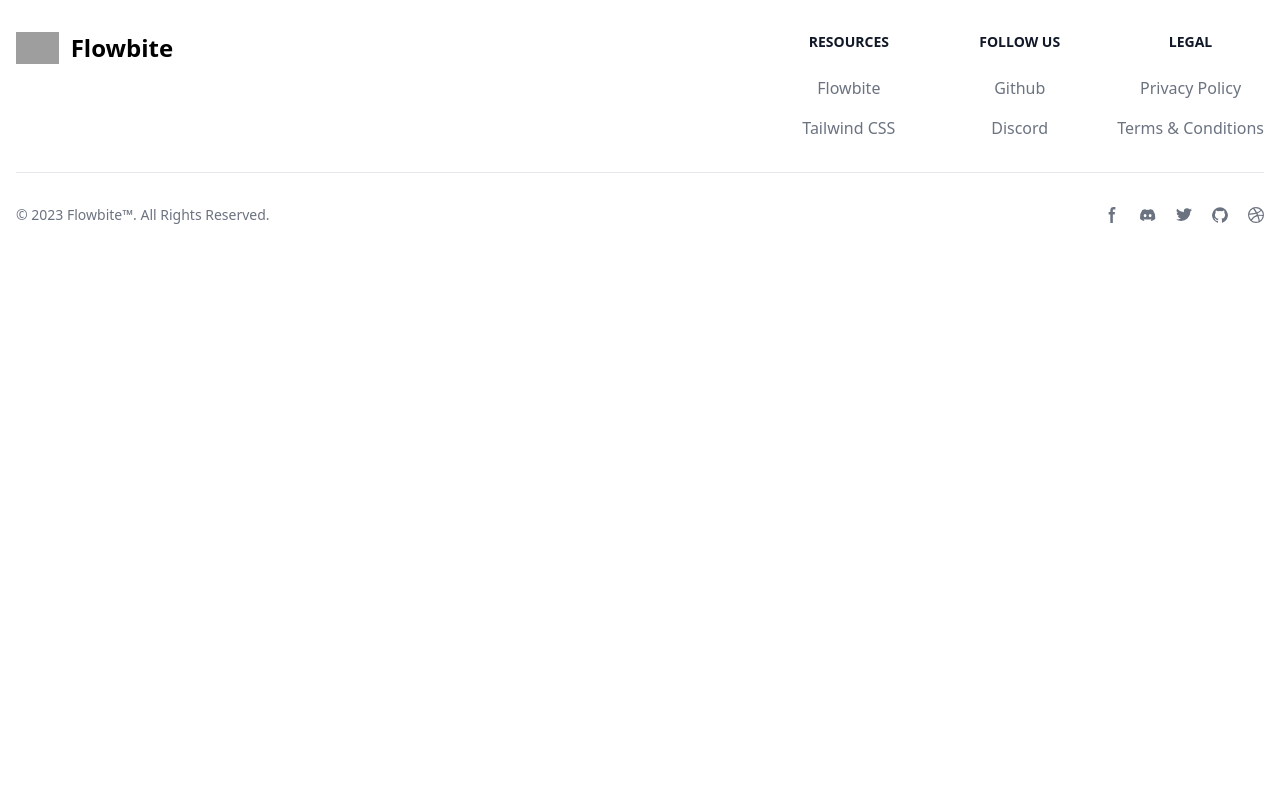
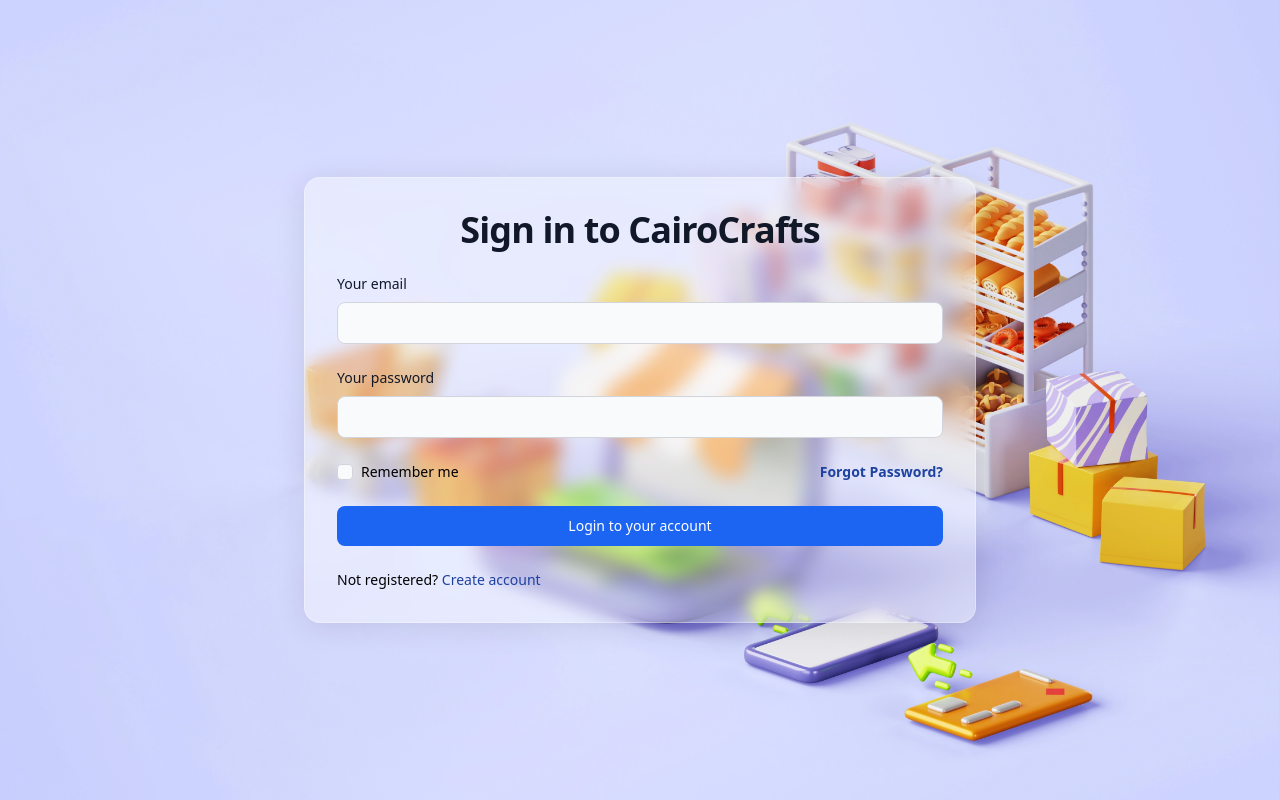
Before and after one commit to dalyDev-js/React-Project, a React (Create React App) app in the folder frontend/: page /signin in a window 1280 px wide. Shown: the top 800 px of the page. Built offline with nearby package versions, Linux system fonts and the light colour scheme; grey boxes are pictures that could not be loaded.

Commit message:
signin, signup pages

```diff
--- a/frontend/src/App.css
+++ b/frontend/src/App.css
@@ -1,38 +1,30 @@
-.App {
-  text-align: center;
+.signin-container {
+  display: flex;
+  justify-content: center;
+  align-items: center;
+  min-height: 100vh;
+  background-image: url("../public/bg-signin.webp");
+  background-size: cover;
+  background-position: center;
 }
 
-.App-logo {
-  height: 40vmin;
-  pointer-events: none;
+.signin-box {
+  /* From https://css.glass */
+  background: rgba(255, 255, 255, 0.4);
+  border-radius: 16px;
+  box-shadow: 0 4px 30px rgba(0, 0, 0, 0.1);
+  backdrop-filter: blur(8.5px);
+  -webkit-backdrop-filter: blur(8.5px);
+  border: 1px solid rgba(255, 255, 255, 0.3);
 }
 
-@media (prefers-reduced-motion: no-preference) {
-  .App-logo {
-    animation: App-logo-spin infinite 20s linear;
-  }
+.signup-container {
+  display: flex;
+  justify-content: center;
+  align-items: center;
+  min-height: 100vh;
+  background-image: url("../public/bg-signup.webp");
+  background-size: cover;
+  background-repeat: no-repeat;
+  background-attachment: fixed;
 }
-
-.App-header {
-  background-color: #282c34;
-  min-height: 100vh;
-  display: flex;
-  flex-direction: column;
-  align-items: center;
-  justify-content: center;
-  font-size: calc(10px + 2vmin);
-  color: white;
-}
-
-.App-link {
-  color: #61dafb;
-}
-
-@keyframes App-logo-spin {
-  from {
-    transform: rotate(0deg);
-  }
-  to {
-    transform: rotate(360deg);
-  }
-}
--- a/frontend/src/App.js
+++ b/frontend/src/App.js
@@ -1,10 +1,22 @@
+import { BrowserRouter, Route, Routes } from "react-router-dom";
 import "./App.css";
 import Footer from "./Components/Footer/Footer";
+import SignIn from "./Pages/SignIn/SignIn";
+import SignUp from "./Pages/SignUp/SignUp";
 
 function App() {
-  return <div className="App">
-    <Footer/>
-  </div>;
+  return (
+    <div className="App">
+      <BrowserRouter>
+        <Routes>
+          <Route path="/signin" Component={SignIn} />
+          <Route path="/signup" Component={SignUp} />
+        </Routes>
+
+        <Footer />
+      </BrowserRouter>
+    </div>
+  );
 }
 
 export default App;
--- a/frontend/src/Pages/SignIn/SignIn.js
+++ b/frontend/src/Pages/SignIn/SignIn.js
@@ -2,12 +2,13 @@
 
 function SignIn() {
   return (
-    <div>
-      <div class="w-full max-w-sm p-4 bg-white border border-gray-200 rounded-lg shadow sm:p-6 md:p-8 dark:bg-gray-800 dark:border-gray-700">
+    <div className="signin-container">
+      <div class="signin-box w-full max-w-2xl bg-white border m-10 p-5  border-gray-200 rounded-lg shadow sm:p-6 md:p-8 dark:bg-gray-800 dark:border-gray-700">
         <form class="space-y-6" action="#">
-          <h5 class="text-xl font-medium text-gray-900 dark:text-white">
-            Sign in to our platform
-          </h5>
+          <h1 class="mb-4 text-4xl text-center font-extrabold leading-none tracking-tight text-gray-900 md:text-5xl lg:text-4xl dark:text-white">
+            Sign in to CairoCrafts
+          </h1>
+
           <div>
             <label
               for="email"
@@ -18,8 +19,7 @@
               type="email"
               name="email"
               id="email"
-              class="bg-gray-50 border border-gray-300 text-gray-900 text-sm rounded-lg focus:ring-blue-500 focus:border-blue-500 block w-full p-2.5 dark:bg-gray-600 dark:border-gray-500 dark:placeholder-gray-400 dark:text-white"
-              placeholder="name@company.com"
+              class="bg-gray-50 border border-gray-300 text-gray-900 text-sm rounded-lg focus:ring-blue-600 focus:border-blue-600 block w-full p-2.5 dark:bg-gray-600 dark:border-gray-500 dark:placeholder-gray-400 dark:text-white"
               required
             />
           </div>
@@ -33,8 +33,7 @@
               type="password"
               name="password"
               id="password"
-              placeholder="••••••••"
-              class="bg-gray-50 border border-gray-300 text-gray-900 text-sm rounded-lg focus:ring-blue-500 focus:border-blue-500 block w-full p-2.5 dark:bg-gray-600 dark:border-gray-500 dark:placeholder-gray-400 dark:text-white"
+              class="bg-gray-50 border border-gray-300 text-gray-900 text-sm rounded-lg focus:ring-blue-600 focus:border-blue-600 block w-full p-2.5 dark:bg-gray-600 dark:border-gray-500 dark:placeholder-gray-400 dark:text-white"
               required
             />
           </div>
@@ -51,26 +50,26 @@
               </div>
               <label
                 for="remember"
-                class="ms-2 text-sm font-medium text-gray-900 dark:text-gray-300">
+                class="ms-2 text-sm font-medium text-black dark:text-gray-300">
                 Remember me
               </label>
             </div>
             <a
               href="#"
-              class="ms-auto text-sm text-blue-700 hover:underline dark:text-blue-500">
-              Lost Password?
+              class="ms-auto text-sm text-blue-800 font-bold hover:underline dark:text-blue-500">
+              Forgot Password?
             </a>
           </div>
           <button
             type="submit"
-            class="w-full text-white bg-blue-700 hover:bg-blue-800 focus:ring-4 focus:outline-none focus:ring-blue-300 font-medium rounded-lg text-sm px-5 py-2.5 text-center dark:bg-blue-600 dark:hover:bg-blue-700 dark:focus:ring-blue-800">
+            class="w-full text-white bg-blue-600 hover:bg-green-600 focus:ring-4 focus:outline-none focus:ring-blue-300 font-medium rounded-lg text-sm px-5 py-2.5 text-center dark:bg-blue-600 dark:hover:bg-blue-700 dark:focus:ring-blue-800">
             Login to your account
           </button>
-          <div class="text-sm font-medium text-gray-500 dark:text-gray-300">
+          <div class="text-sm font-medium text-black dark:text-gray-300">
             Not registered?{" "}
             <a
               href="#"
-              class="text-blue-700 hover:underline dark:text-blue-500">
+              class="text-blue-800 hover:underline dark:text-blue-500">
               Create account
             </a>
           </div>
--- a/frontend/src/Pages/SignUp/SignUp.js
+++ b/frontend/src/Pages/SignUp/SignUp.js
@@ -1,7 +1,108 @@
-import React from "react";
+import React, { useState } from "react";
 
 function SignUp() {
-  return <div>SignUp</div>;
+  const [bgPosition, setBgPosition] = useState("center");
+
+  const handleMouseMove = (e) => {
+    const { clientX: mouseX, clientY: mouseY } = e;
+    const { innerWidth: windowWidth, innerHeight: windowHeight } = window;
+
+    // Calculate the position as a percentage of the window size
+    const x = mouseX / windowWidth + 500; // Moves background based on x-axis
+    const y = mouseY / windowHeight + 50; // Moves background based on y-axis
+
+    setBgPosition(`${x}%  ${y}%`);
+  };
+
+  return (
+    <div
+      className="signup-container"
+      onMouseMove={handleMouseMove}
+      style={{ backgroundPosition: bgPosition }}>
+      <form class="signin-box  w-full max-w-xl p-4 bg-white border m-10  border-gray-200 rounded-lg shadow sm:p-6 md:p-8 dark:bg-gray-800 dark:border-gray-700">
+        <div class="mb-5">
+          <label
+            for="email"
+            class="block mb-2 text-sm font-medium text-gray-900 dark:text-white">
+            Your name
+          </label>
+          <input
+            type="text"
+            id="name"
+            class="shadow-sm bg-gray-50 border border-gray-300 text-gray-900 text-sm rounded-lg focus:ring-blue-500 focus:border-blue-500 block w-full p-2.5 dark:bg-gray-700 dark:border-gray-600 dark:placeholder-gray-400 dark:text-white dark:focus:ring-blue-500 dark:focus:border-blue-500 dark:shadow-sm-light"
+            required
+          />
+        </div>
+        <div class="mb-5">
+          <label
+            for="email"
+            class="block mb-2 text-sm font-medium text-gray-900 dark:text-white">
+            Your email
+          </label>
+          <input
+            type="email"
+            id="email"
+            class="shadow-sm bg-gray-50 border border-gray-300 text-gray-900 text-sm rounded-lg focus:ring-blue-500 focus:border-blue-500 block w-full p-2.5 dark:bg-gray-700 dark:border-gray-600 dark:placeholder-gray-400 dark:text-white dark:focus:ring-blue-500 dark:focus:border-blue-500 dark:shadow-sm-light"
+            required
+          />
+        </div>
+        <div class="mb-5">
+          <label
+            for="password"
+            class="block mb-2 text-sm font-medium text-gray-900 dark:text-white">
+            Your password
+          </label>
+          <input
+            type="password"
+            id="password"
+            class="shadow-sm bg-gray-50 border border-gray-300 text-gray-900 text-sm rounded-lg focus:ring-blue-500 focus:border-blue-500 block w-full p-2.5 dark:bg-gray-700 dark:border-gray-600 dark:placeholder-gray-400 dark:text-white dark:focus:ring-blue-500 dark:focus:border-blue-500 dark:shadow-sm-light"
+            required
+          />
+        </div>
+        <div class="mb-5">
+          <label
+            for="repeat-password"
+            class="block mb-2 text-sm font-medium text-gray-900 dark:text-white">
+            Repeat password
+          </label>
+          <input
+            type="password"
+            id="repeat-password"
+            class="shadow-sm bg-gray-50 border border-gray-300 text-gray-900 text-sm rounded-lg focus:ring-blue-500 focus:border-blue-500 block w-full p-2.5 dark:bg-gray-700 dark:border-gray-600 dark:placeholder-gray-400 dark:text-white dark:focus:ring-blue-500 dark:focus:border-blue-500 dark:shadow-sm-light"
+            required
+          />
+        </div>
+        <div class="flex items-start mb-5">
+          <div class="flex items-center h-5">
+            <input
+              id="terms"
+              type="checkbox"
+              value=""
+              class="w-4 h-4 border border-gray-300 rounded bg-gray-50 focus:ring-3 focus:ring-blue-300 dark:bg-gray-700 dark:border-gray-600 dark:focus:ring-blue-600 dark:ring-offset-gray-800 dark:focus:ring-offset-gray-800"
+              required
+            />
+          </div>
+          <label
+            for="terms"
+            class="ms-2 text-sm font-medium text-gray-900 dark:text-gray-300">
+            I agree with the{" "}
+            <a
+              href="#"
+              class="text-blue-600 hover:underline dark:text-blue-500">
+              terms and conditions
+            </a>
+          </label>
+        </div>
+        <div className="flex justify-center items-center ">
+          <button
+            type="submit"
+            class="text-white bg-blue-700 hover:bg-blue-800 focus:ring-4 focus:outline-none focus:ring-blue-300 font-medium rounded-lg text-sm px-5 py-2.5 text-center dark:bg-blue-600 dark:hover:bg-blue-700 dark:focus:ring-blue-800">
+            Register new account
+          </button>
+        </div>
+      </form>
+    </div>
+  );
 }
 
 export default SignUp;
--- a/frontend/tailwind.config.js
+++ b/frontend/tailwind.config.js
@@ -5,7 +5,11 @@
     "node_modules/flowbite-react/lib/esm/**/*.js",
   ],
   theme: {
-    extend: {},
+    extend: {
+      colors: {
+        golden: "#D69723",
+      },
+    },
   },
   plugins: [require("flowbite/plugin")],
 };
```
Also changed, not shown: frontend/public/bg-signin.webp (added), 1 other file (tests, documents, lock files or other folders).
